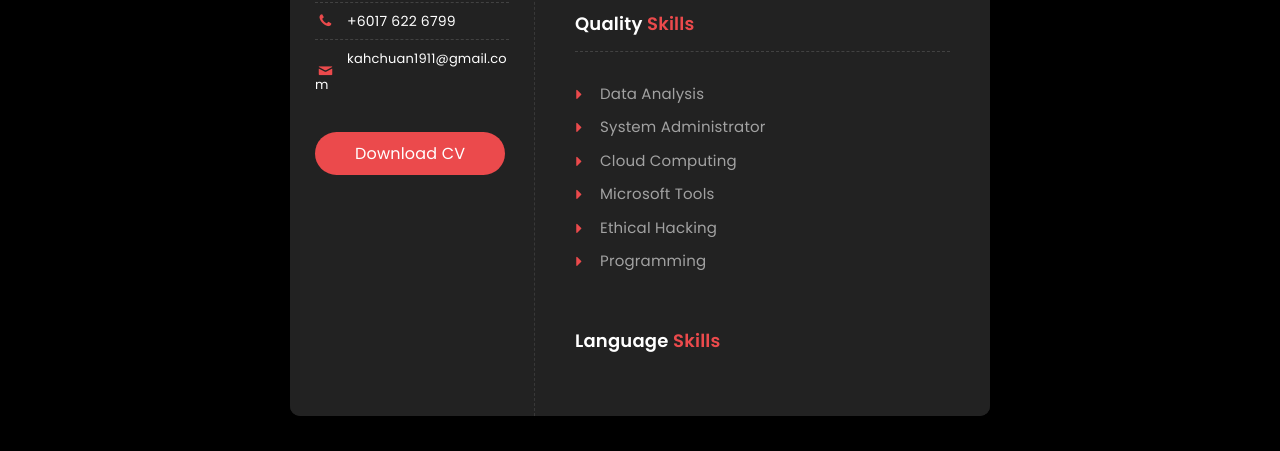
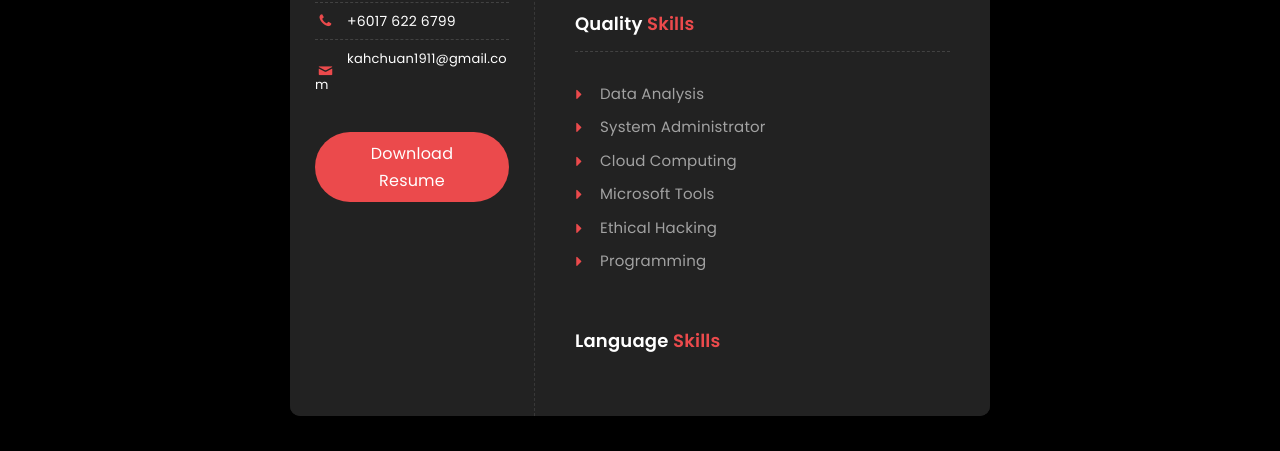
Before and after one commit to johnttsc94/Portfolio, a plain HTML site: page portfolio/about.html in a window 1280 px wide. Both pictures are taken after a click on the link "Learn More". Shown: the part 349-800 px from the top of the page. Drawn offline with nearby package versions, Linux system fonts and the light colour scheme; files that its build step writes are made by us from their sources; a script that the page names is missing.

Commit message:
Add files via upload

```diff
--- a/portfolio/about.html
+++ b/portfolio/about.html
@@ -269,7 +269,7 @@ body{--wp--preset--color--black: #000000;--wp--preset--color--cyan-bluish-gray:
                                              </ul>
                                         </div>
                                                                                      <div class="edrea_tm_button ">
-                    <a href="Files/Resume.pdf" download>Download CV</a>
+                    <a href="Files/Resume.pdf" download>Download Resume</a>
                </div>
                                                        </div>
                               </div>
```
